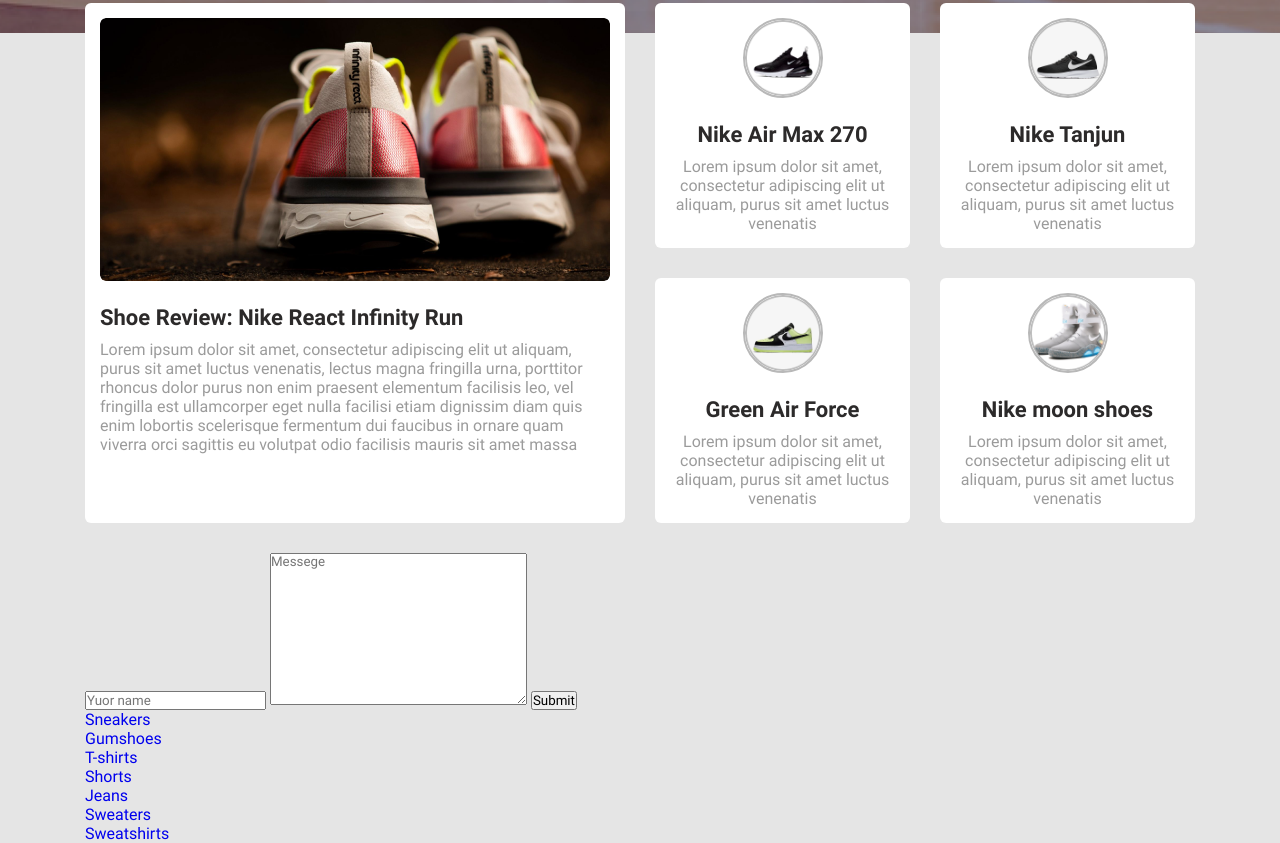
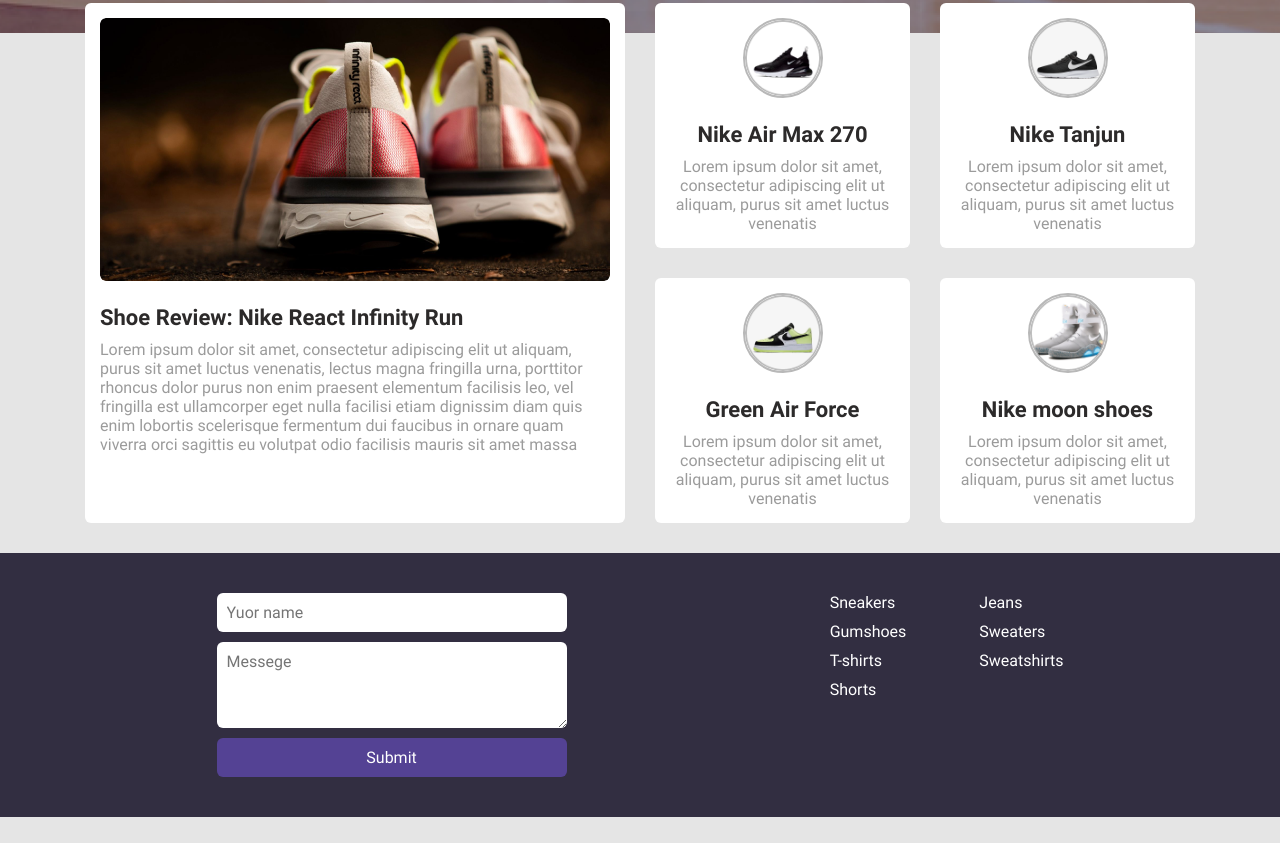
Before and after one commit to farhodkulchayev/Nike-site, a plain HTML site: page index.html in a window 1280 px wide. Shown: the part 532-1375 px from the top of the page. After the commit the page ends 1349 px from the top, so only its background shows below. Drawn offline with Linux system fonts and the light colour scheme.

Commit message:
style.css footer end

```diff
--- a/css/style.css
+++ b/css/style.css
@@ -147,3 +147,64 @@ a {
 }
 
 /* product end */
+
+/* footer start */
+
+.footer {
+    background: #322E41;
+    padding: 40px 0;
+}
+
+.form {
+    display: flex;
+    flex-direction: column;
+    max-width: 350px;
+    width: 100%;
+    row-gap: 10px;
+}
+
+.form * {
+    border-radius: 6px;
+    padding: 10px;
+    border: none;
+    font-size: 16px;
+    outline: none;
+}
+
+
+.form_textarea {
+    height: 86px;
+    resize: vertical;
+}
+
+.form_btn {
+    background: #544294;
+    color: #fff;
+    cursor: pointer;
+}
+
+.footer_container {
+    display: flex;
+    justify-content: space-around;
+    flex-wrap: wrap;
+}
+
+.footer_nav {
+    display: flex;
+    column-gap: 73px;
+    row-gap: 10px;
+    color: #fff;
+}
+
+.footer_link {
+    color: #fff;
+    margin-bottom: 10px;
+    display: inline-block;
+    transition: .4s;
+}
+
+.footer_link:hover {
+    color: #D47300;
+}
+
+/* footer end */
```
